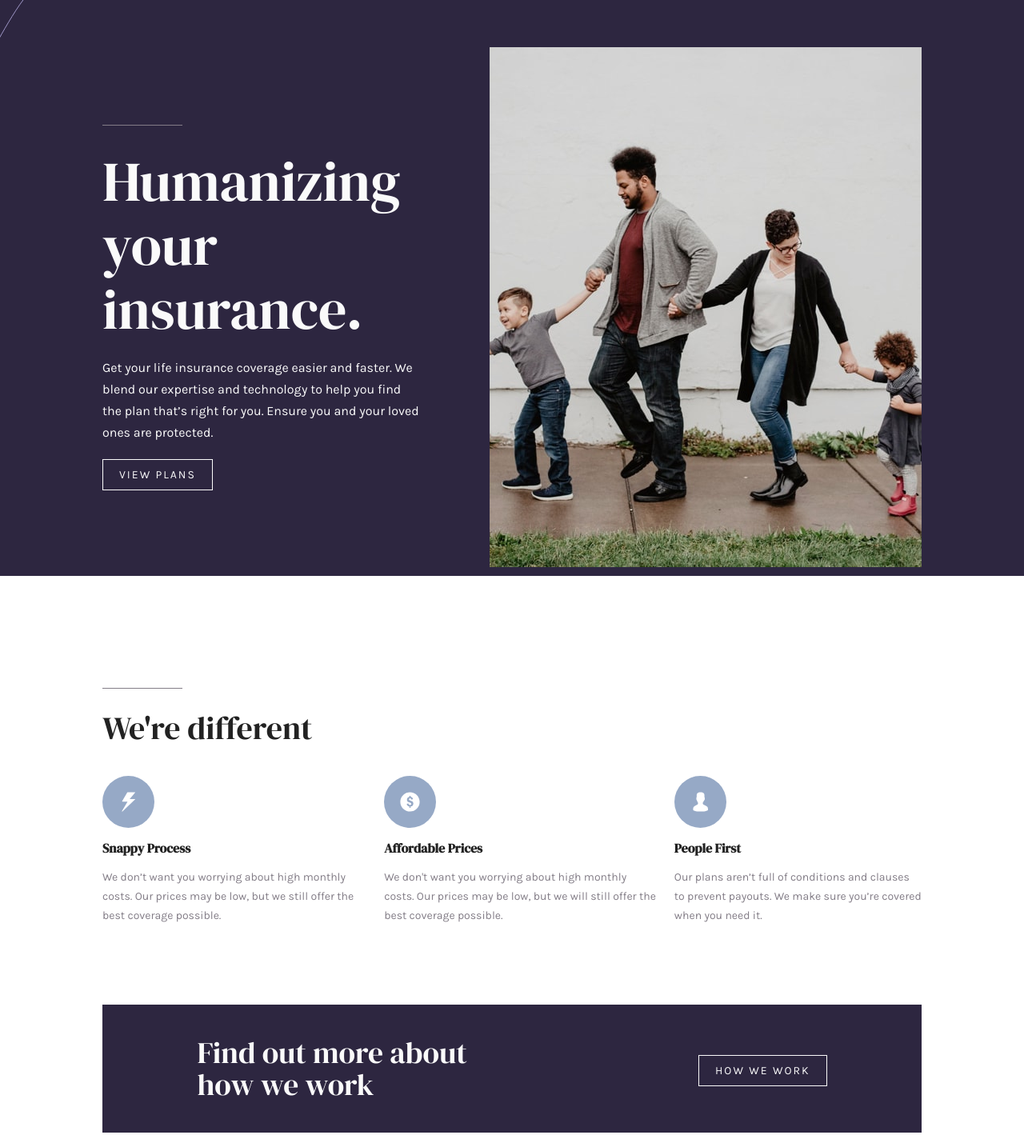
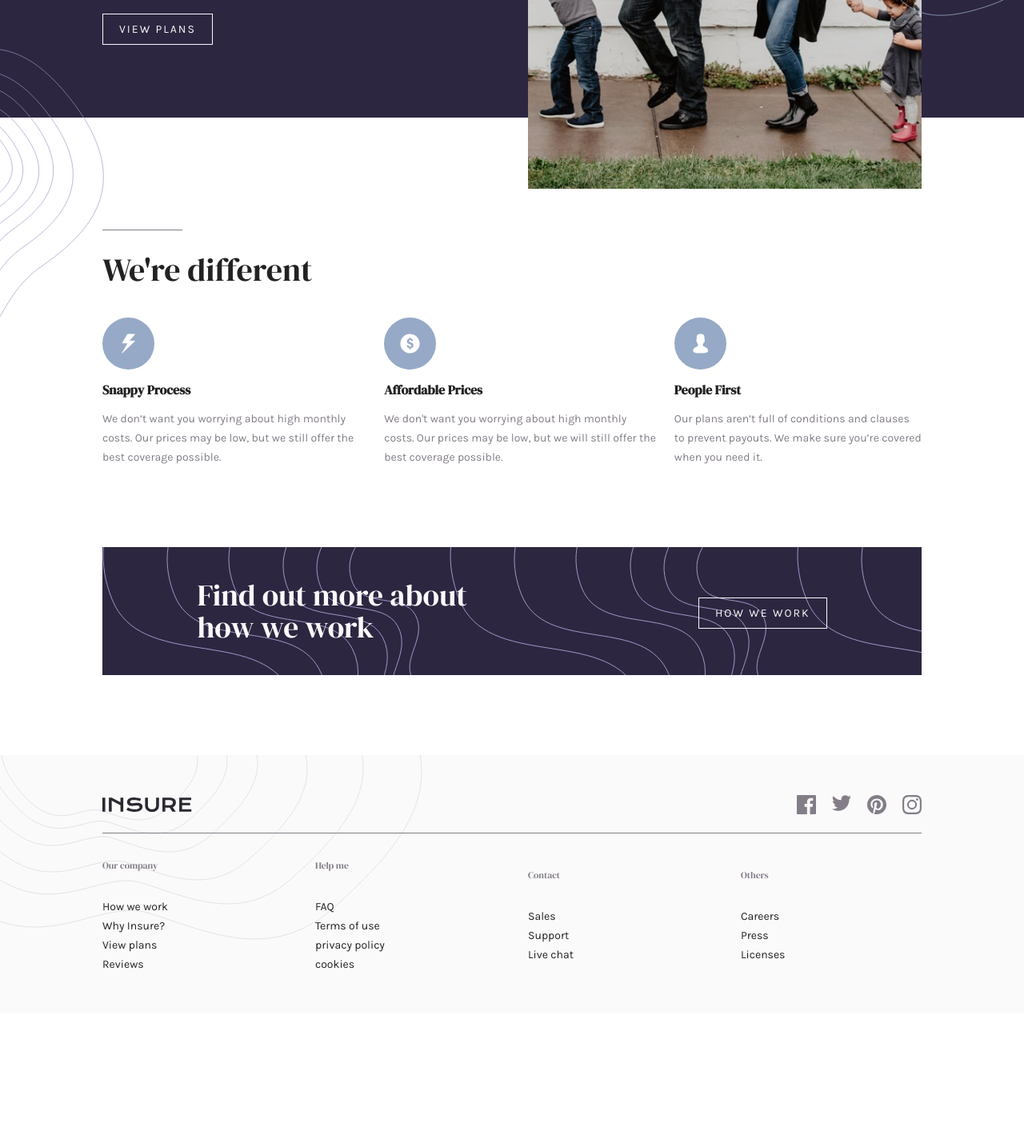
Before and after one commit to Noureldineadel65/Insure, a plain HTML site: page index.html in a window 1280 px wide. Shown: the part 506-1925 px from the top of the page at 80% size. After the commit the page ends 1773 px from the top, so only its background shows below. Drawn offline with Linux system fonts and the light colour scheme.

Commit message:
updated backgrounds

```diff
--- a/Sass/main.scss
+++ b/Sass/main.scss
@@ -172,7 +172,14 @@ button::-moz-focus-inner {
 		right: 0;
 		width: 35rem;
 	}
-	.intro-left img {
+	.intro-left {
+		position: absolute;
+		z-index: 0;
+		bottom: -15rem;
+		left: 0;
+		width: 13rem;
+	}
+	img {
 		// max-width: 45rem;
 		// z-index: -1;
 		max-width: 100%;
@@ -247,7 +254,9 @@ button::-moz-focus-inner {
 	padding-top: 15rem;
 }
 .find {
-	background-color: $primary-color;
+	background: $primary-color
+		url(../../images/bg-pattern-how-we-work-desktop.svg);
+
 	color: $light-grey;
 	margin: 10rem 0;
 	font-size: 2.5rem;
@@ -257,7 +266,8 @@ button::-moz-focus-inner {
 	}
 }
 .footer {
-	background-color: $light-grey;
+	background: $light-grey url(../../images/bg-pattern-footer-desktop.svg)
+		no-repeat;
 	padding: 5rem 0;
 	&__icons {
 		display: flex;
@@ -320,6 +330,12 @@ button::-moz-focus-inner {
 	}
 }
 // 850
+a {
+	transition: all 0.3s;
+	&:hover {
+		color: lighten($color: $primary-color, $amount: 50%);
+	}
+}
 @media only screen and (max-width: 1200px) {
 	.header {
 		padding-top: 10rem;
@@ -371,6 +387,14 @@ button::-moz-focus-inner {
 			display: none;
 		}
 	}
+	.header {
+		.col:first-of-type {
+			order: 2;
+		}
+		.col:last-of-type {
+			order: 1;
+		}
+	}
 	.about h1 {
 		&::before {
 			left: 50%;
@@ -402,4 +426,8 @@ button::-moz-focus-inner {
 	.nav__list {
 		display: none;
 	}
+	.footer {
+		background: $light-grey url(../../images/bg-pattern-footer-mobile.svg)
+			no-repeat;
+	}
 }
```
Also changed, not shown: dist/css/main.min.css, 1 other file.
